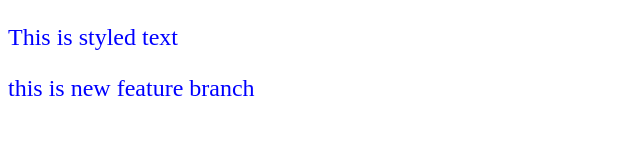
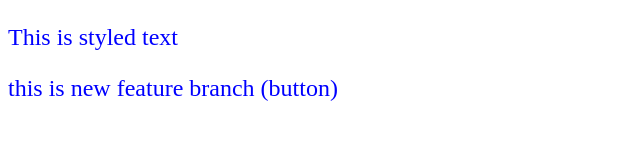
Before and after one commit to VijaySuryaMV/localtoremote, a plain HTML site: page index.html in a window 1280 px wide. Shown: the whole page, without its empty margins (0-640 px from the left). Drawn offline with Linux system fonts and the light colour scheme.

```diff
--- a/index.html
+++ b/index.html
@@ -7,6 +7,6 @@
 </head>
 <body>
   <p>This is styled text</p>
-  <P>this is new feature branch</P>
+  <P>this is new feature branch (button)</P>
 </body>
 </html>
```
